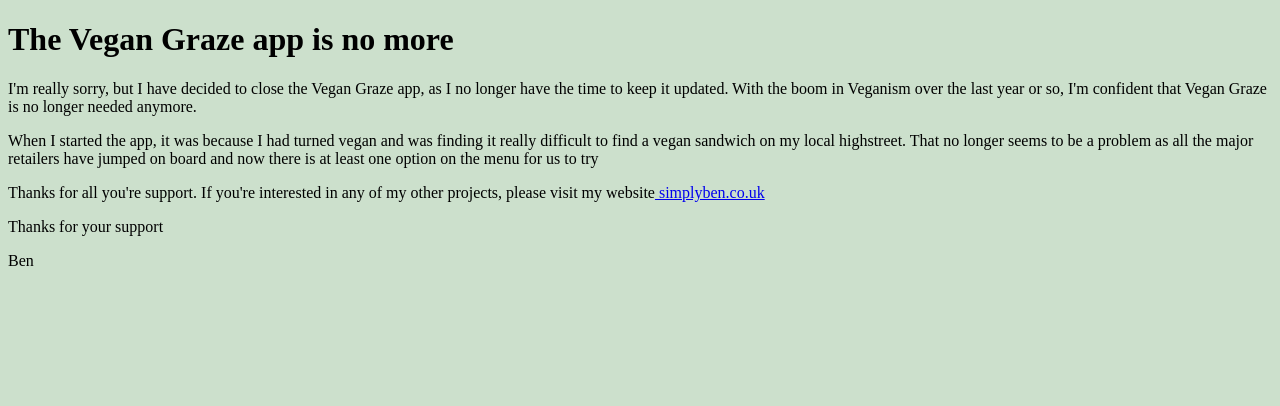
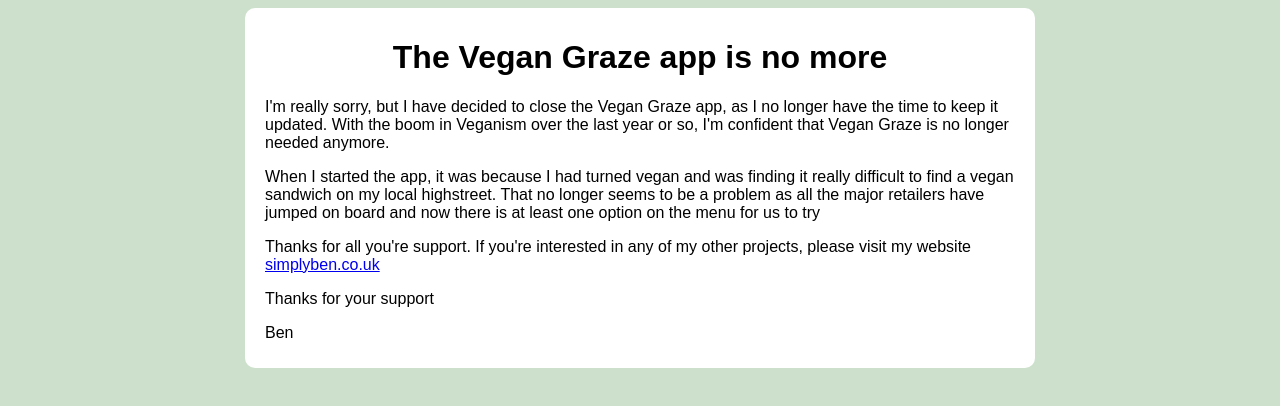
Before and after one commit to simplybenuk/vegangraze, a plain HTML site: page index.html in a window 1280 px wide. Drawn offline with Linux system fonts and the light colour scheme.

Commit message:
Update style.css

```diff
--- a/style.css
+++ b/style.css
@@ -1,3 +1,16 @@
 body {
   background-color: #CCE0CC;
-  }
+}
+
+.highlight-box {
+  margin: 0 auto;
+  width: 750px;
+  background-color: white;
+  padding: 10px 20px;
+  border-radius: 10px;
+  font-family: Arial, Helvetica, sans-serif;
+}
+
+h1 {
+  text-align: center;
+}
```
